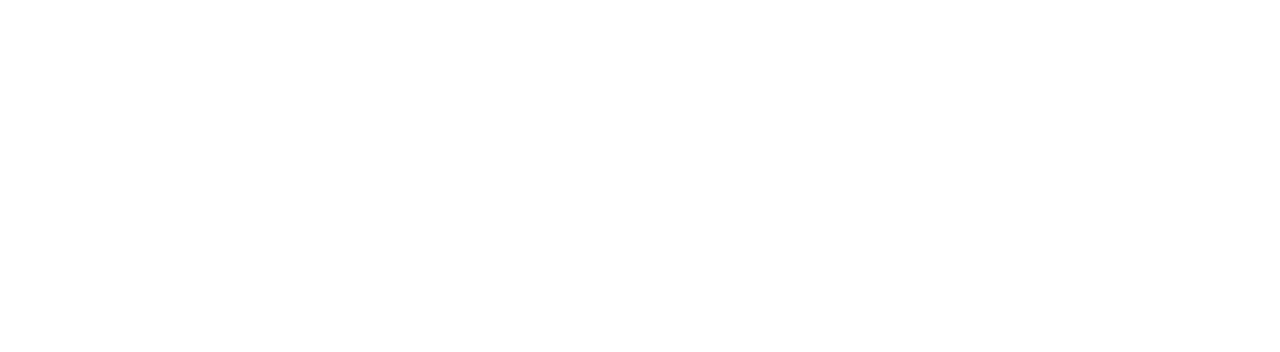
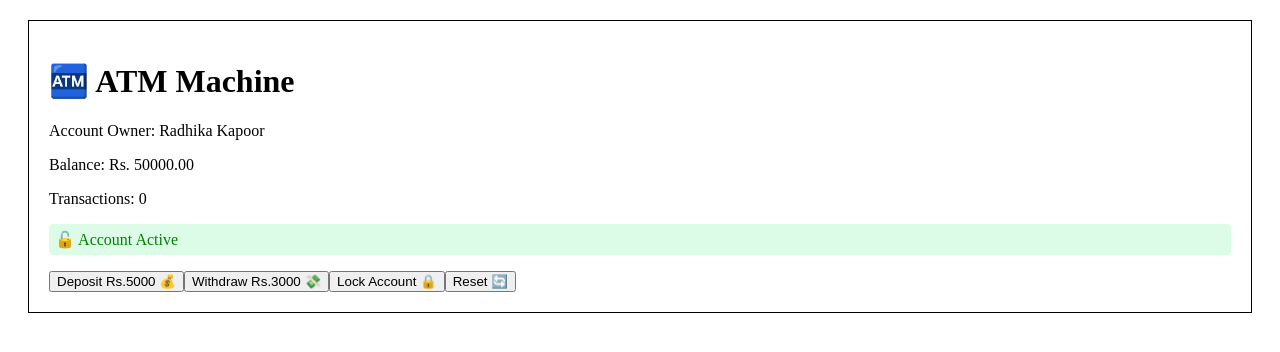
Before and after one commit to RadhikaKapoor383/React-Codes, a React (Vite) app: page / in a window 1280 px wide. Shown: the top 352 px of the page. Built offline with nearby package versions, Linux system fonts and the light colour scheme.

Commit message:
Add more logic to the ATM component

```diff
--- a/src/ATM-machine.jsx
+++ b/src/ATM-machine.jsx
@@ -0,0 +1,94 @@
+import { useState } from 'react';
+
+function ATM() {
+  const [message, setMessage] = useState("");
+  const [account, setAccount] = useState({
+    owner: "Radhika Kapoor",
+    balance: 50000,
+    pin: 1234,
+    isLocked: false,
+    transaction: 0
+  });
+
+  function handleDeposit() {
+    if (account.isLocked) {
+      setMessage("Account is locked 🔒");
+      return;
+    }
+    setAccount(prev => ({
+      ...prev,
+      balance: prev.balance + 5000,
+      transaction: prev.transaction + 1
+    }));
+    setMessage("Rs.5000 deposited ✅");
+  }
+
+  function handleWithdraw() {
+    if (account.isLocked) {
+      setMessage("Account is locked 🔒");
+      return;
+    }
+    if (account.balance < 3000) {
+      setMessage("Insufficient funds ❌");
+      return;
+    }
+    setAccount(prev => ({
+      ...prev,
+      balance: prev.balance - 3000,
+      transaction: prev.transaction + 1
+    }));
+    setMessage("Rs.3000 withdrawn ✅");
+  }
+
+  // ✅ Fix 2 — lock message add kiya
+  function handleLock() {
+    const newLocked = !account.isLocked;
+    setAccount(prev => ({ ...prev, isLocked: newLocked }));
+    setMessage(newLocked ? "Account locked 🔒" : "Account unlocked 🔓");
+  }
+
+  // ✅ Fix 1 — comma hata ke proper function banaya
+  function handleReset() {
+    setMessage("Account reset 🔄");
+    setAccount(prev => ({ ...prev, balance: 50000, transaction: 0 }));
+  }
+
+  return (
+    <div style={{ border: "1px solid black", padding: "20px", margin: "20px" }}>
+      <h1>🏧 ATM Machine</h1>
+      <p>Account Owner: {account.owner}</p>
+      <p>Balance: Rs. {account.balance.toFixed(2)}</p>
+      <p>Transactions: {account.transaction}</p>
+
+      {/* ✅ Fix 3 — background color add kiya */}
+      <p style={{
+        backgroundColor: account.isLocked ? "#FEE2E2" : "#DCFCE7",
+        color: account.isLocked ? "red" : "green",
+        padding: "6px",
+        borderRadius: "4px"
+      }}>
+        {account.isLocked ? "🔒 Account Locked" : "🔓 Account Active"}
+      </p>
+
+      <button onClick={handleDeposit}>Deposit Rs.5000 💰</button>
+      <button onClick={handleWithdraw}>Withdraw Rs.3000 💸</button>
+      <button onClick={handleLock}>
+        {account.isLocked ? "Unlock Account 🔓" : "Lock Account 🔒"}
+      </button>
+      <button onClick={handleReset}>Reset 🔄</button>
+
+      {message && (
+        <p style={{
+          backgroundColor: "#DBEAFE",
+          padding: "10px",
+          borderRadius: "5px",
+          marginTop: "10px"
+        }}>
+          📢 {message}
+        </p>
+      )}
+    </div>
+  );
+}
+
+export default ATM;
--- a/src/main.jsx
+++ b/src/main.jsx
@@ -1,6 +1,10 @@
 import { createRoot } from 'react-dom/client'
-import App from './App.jsx'
+import App from './App.jsx';
+import ATM from './ATM-machine.jsx';
 
 createRoot(document.getElementById('root')).render(
-
+  <div>
+    {/* <App /> */}
+    <ATM />
+  </div>
 )
```
